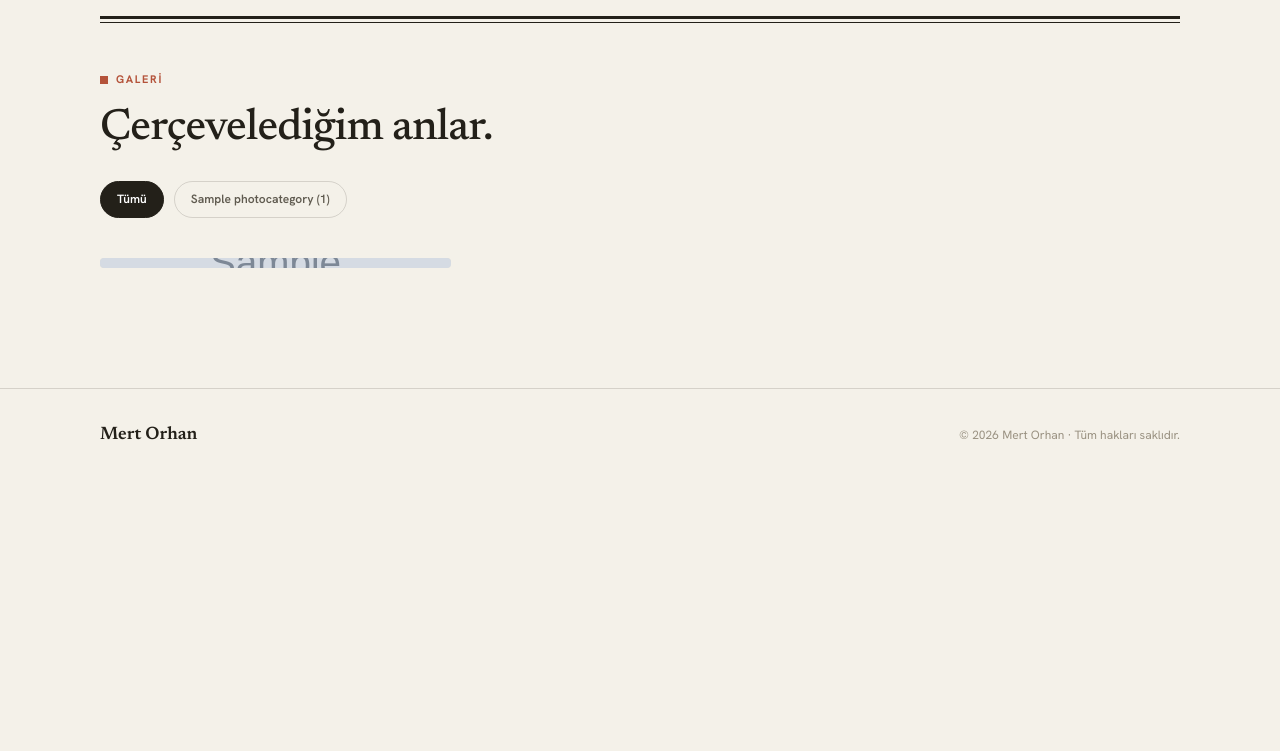
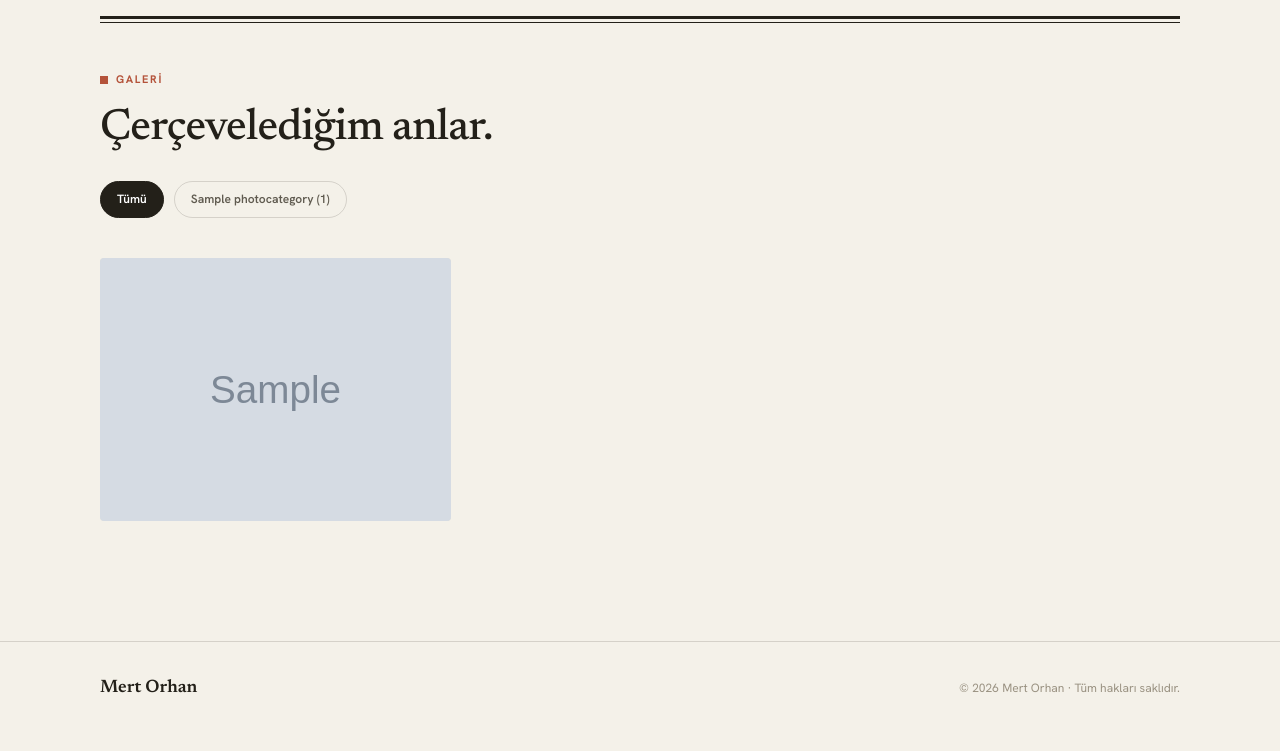
Before and after one commit to mertorhan/mertorhan-site, a Django app: page /gallery/ in a window 1280 px wide. Shown: the part 63-814 px from the top of the page. Before the commit the page ends 503 px from the top, so only its background shows below. Run offline with Django 5.2, Linux system fonts and the light colour scheme; tables that the repository leaves empty hold one stand-in row (values such as "Sample post"); grey boxes marked "Sample" are stand-in pictures.

Commit message:
KB-45: Izgarada gorsel orani duzeltildi
<img> uzerindeki width/height oznitelikleri tarayicida birer CSS boyutu
gibi isleniyor. Genisligi inline style="width:100%" eziyordu ama
yuksekligi ezen bir kural yoktu: gorsel height degerine zorlanip dikey
geriliyordu. 2000x1054 bir fotograf 350.7px'lik kolonda 1054px
yuksekliginde ciziliyordu; dogrusu 184.8px.

CSS 32. bolume .masonry-item img { height: auto } eklendi. Oznitelikler
artik yalnizca ORAN hesabinda kullaniliyor, gercek yukseklik
genislikten turetiliyor; layout shift onlemesi calismaya devam ediyor.

Kural inline stil yerine CSS'e yazildi: sunum kaygisi diger masonry
kurallarinin yaninda dursun, her <img> etiketinde tekrar etmesin.
Mevcut .masonry / .masonry-item kurallarina dokunulmadi, sadece
eklendi (silinen satir yok).

Co-Authored-By: Claude Opus 5 <noreply@anthropic.com>

```diff
--- a/static/css/style.css
+++ b/static/css/style.css
@@ -1354,6 +1354,21 @@ main {
 }
 .masonry-item:hover {
     opacity: 0.85;
+}
+
+/* <img> uzerindeki width/height OZNITELIKLERI tarayicida birer CSS
+   boyutu gibi islenir. Genisligi inline style="width:100%" eziyor ama
+   yuksekligi ezen bir kural yoktu: gorsel height="1054" degerine
+   zorlanip dikey geriliyordu.
+
+   height:auto ile oznitelikler yalnizca ORAN hesabinda kullanilir,
+   gercek yukseklik genislikten turetilir. Layout shift onlemesi
+   calismaya devam eder — tarayici orani zaten ozniteliklerden biliyor.
+
+   Oznitelikler "sunum ipucu" sayildigi icin yazar CSS'i onlari ezer;
+   !important gerekmiyor. */
+.masonry-item img {
+    height: auto;
 }
 
 
```
